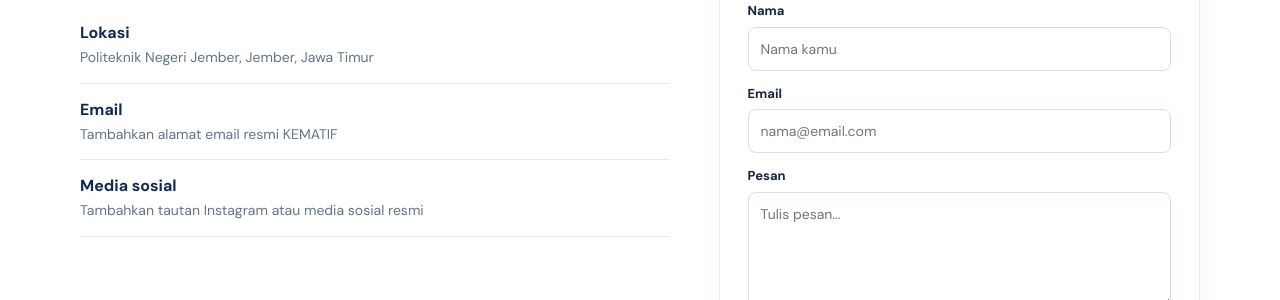
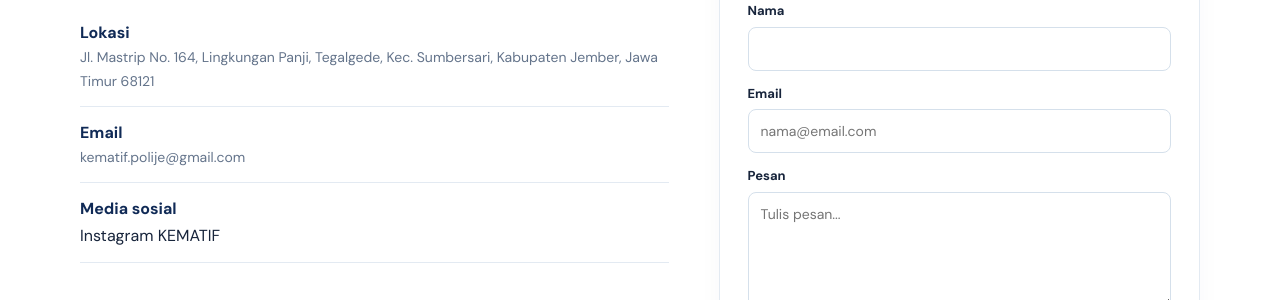
Before and after one commit to indrabagus0407/website-kematif, a plain HTML site: page kontak.html in a window 1280 px wide. Shown: the part 500-800 px from the top of the page. Drawn offline with Linux system fonts and the light colour scheme.

Commit message:
merubah info kontak

```diff
--- a/kontak.html
+++ b/kontak.html
@@ -39,21 +39,21 @@
         <h2>Mari terhubung</h2>
         <div class="contact-item">
             <b>Lokasi</b>
-            <span>Politeknik Negeri Jember, Jember, Jawa Timur</span>
+            <span>Jl. Mastrip No. 164, Lingkungan Panji, Tegalgede, Kec. Sumbersari, Kabupaten Jember, Jawa Timur 68121</span>
         </div>
         <div class="contact-item">
             <b>Email</b>
-            <span>Tambahkan alamat email resmi KEMATIF</span>
+            <span>kematif.polije@gmail.com</span>
         </div>
         <div class="contact-item">
             <b>Media sosial</b>
-            <span>Tambahkan tautan Instagram atau media sosial resmi</span>
+            <a href="https://www.instagram.com/kematif_polije?cnvx=ZzZxbnBtdDdtem9o" target="_blank" rel="noopener noreferrer">Instagram KEMATIF</a>
         </div>
     </div>
     <form class="contact-form" id="contactForm">
         <h3>Kirim pesan</h3>
         <label for="nama">Nama</label>
-        <input id="nama" name="nama" required placeholder="Nama kamu">
+        <input id="nama" name="nama" required placeholder="">
         <label for="email">Email</label>
         <input id="email" name="email" type="email" required placeholder="nama@email.com">
         <label for="pesan">Pesan</label>
```
Also changed, not shown: index.html (+11 -2 lines).
